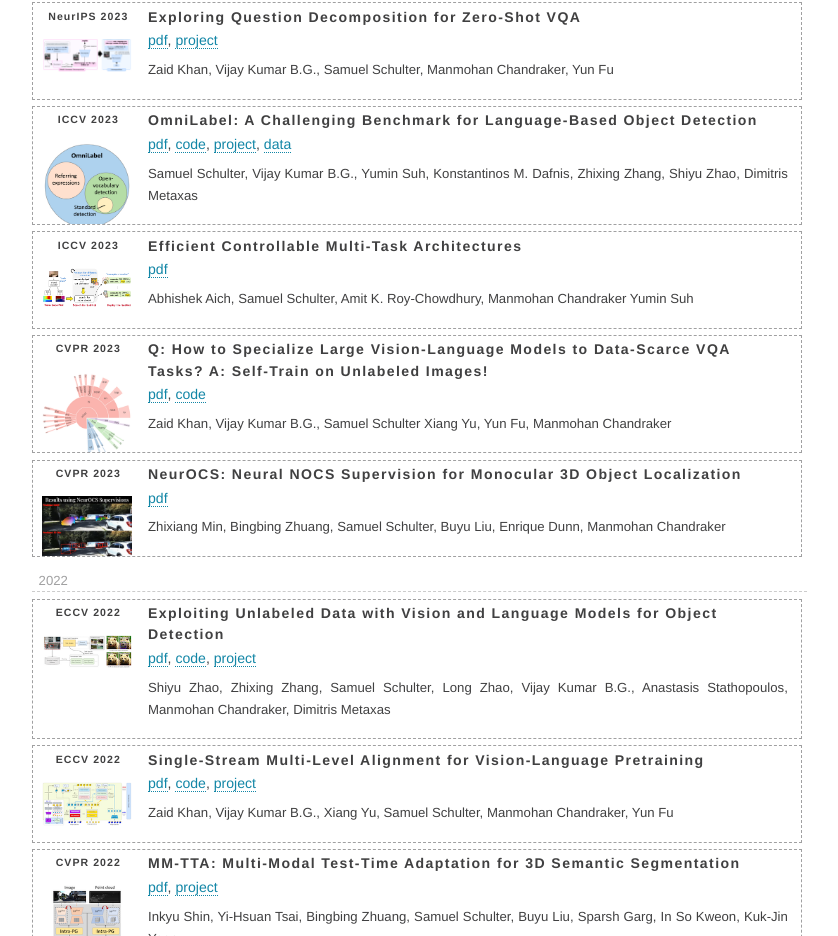
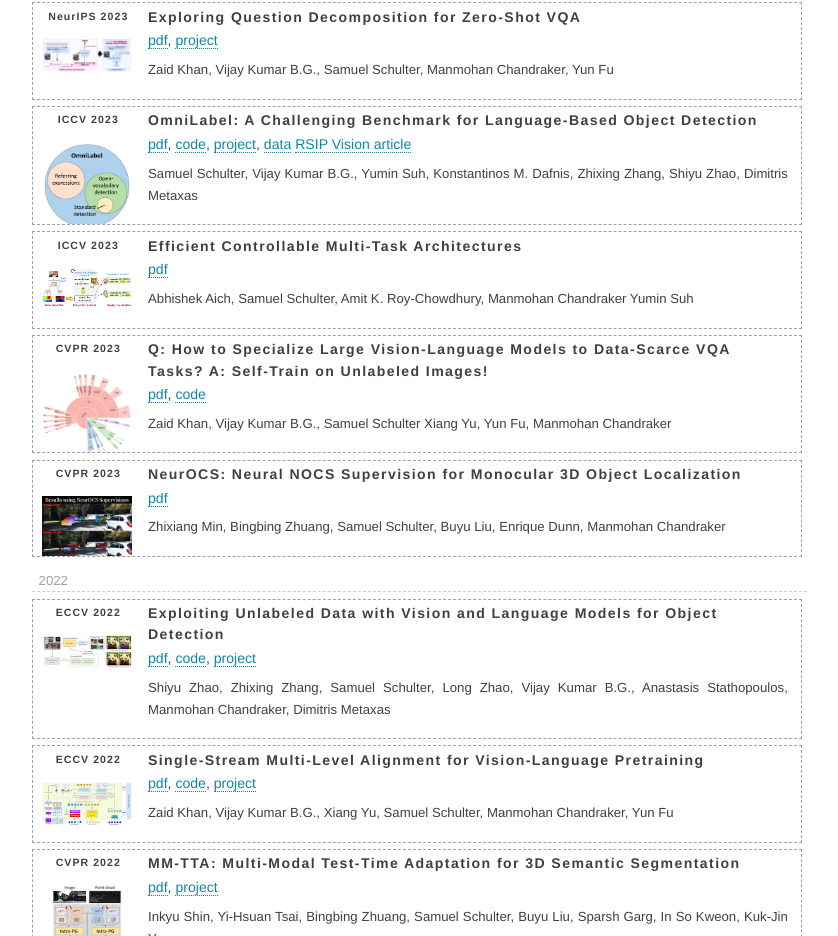
Before and after one commit to samschulter/samschulter.github.io, a plain HTML site: page index.html in a window 1280 px wide. Shown: the part 890-1826 px from the top of the page, without its empty margins (224-1062 px from the left). Drawn offline with Linux system fonts and the light colour scheme.

Commit message:
Add RSIP link to Omnilabel

```diff
--- a/index.html
+++ b/index.html
@@ -135,6 +135,7 @@
             <a href="https://github.com/samschulter/omnilabeltools">code</a>,
             <a href="https://www.omnilabel.org">project</a>,
             <a href="https://www.omnilabel.org/dataset/download">data</a>
+            <a href="https://www.rsipvision.com/ICCV2023-Thursday/9/">RSIP Vision article</a>
           </p>
           <img src="figures/omnilabel_23.png" alt="" />
 		  <p class="authors">
```
